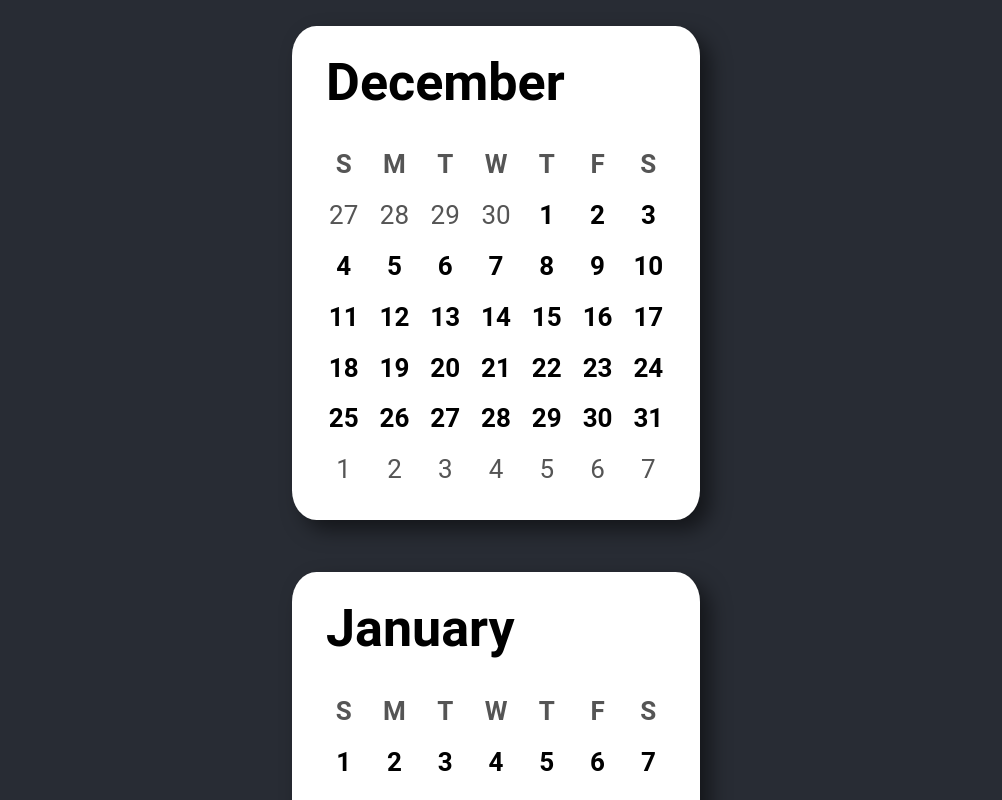
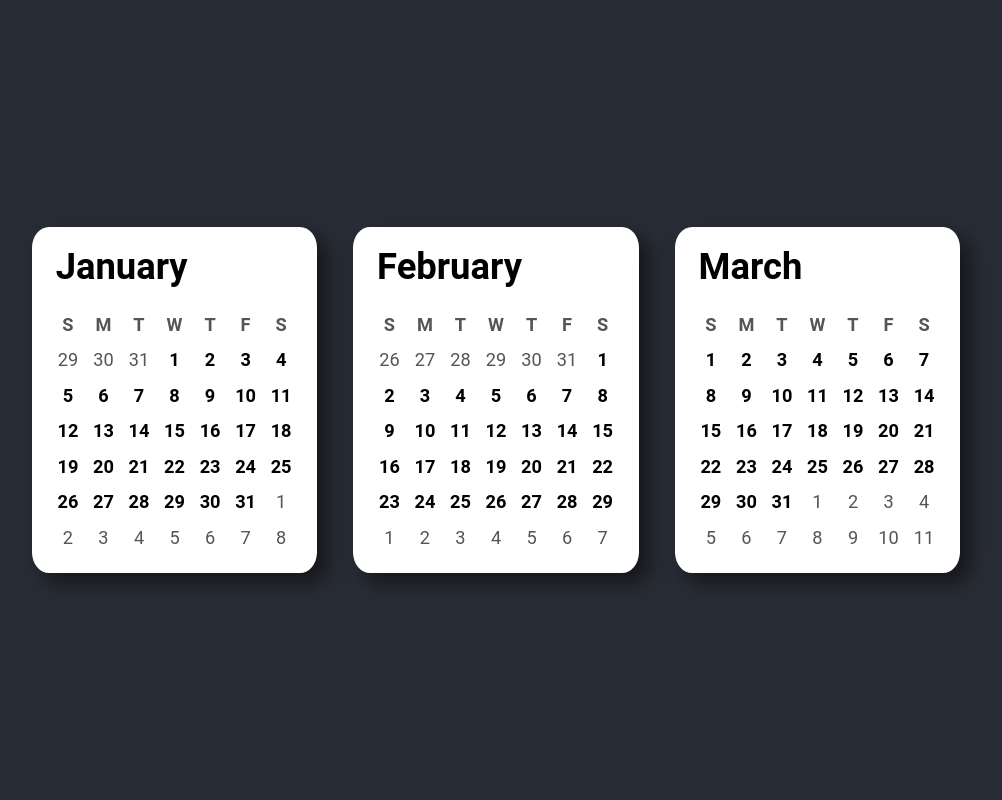
Before and after one commit to joelpeckham/blackoutCalendar, a React (Create React App) app: page / in a window 1280 px wide. Shown: the top 800 px of the page, without its empty margins (144-1146 px from the left). Built offline with nearby package versions, Linux system fonts and the light colour scheme.

Commit message:
started carousel component

```diff
--- a/src/App.js
+++ b/src/App.js
@@ -1,17 +1,27 @@
 // import logo from './logo.svg';
 import './App.css';
-import Calendar from './components/Calendar';
+import CalendarCarousel from './components/CalendarCarousel.tsx';
 import React from 'react';
 
 function App() {
-
+  let dates = [
+    {
+      month: 0,
+      year: 2020,
+    },
+    {
+      month: 1,
+      year: 2020,
+    },
+    {
+      month: 2,
+      year: 2020,
+    },
+  ]
   return (
     <div className="App">
       <header className="App-header">
-        <Calendar className = "Calendar" year={2022} month={11} target={null}/>
-        <Calendar className = "Calendar" year={2023} month={0} target={null}/>
-        <Calendar className = "Calendar" year={2023} month={1} target={20}/>
-        <Calendar className = "Calendar" year={2023} month={2} target={null}/>
+        <CalendarCarousel dates={dates}/>
       </header>
     </div>
   );
--- /dev/null
+++ b/src/components/CalendarCarousel.css
@@ -0,0 +1,7 @@
+.__Calendar_Carousel{
+    display:flex;
+
+}
+.__Carousel_Calendar{
+    font-size: 70%;
+}
--- /dev/null
+++ b/src/components/CalendarCarousel.tsx
@@ -0,0 +1,14 @@
+import Calendar from "./Calendar";
+import './CalendarCarousel.css';
+import React from "react";
+
+function CalendarCarousel(props : any) {
+  let dates : {month:Number, year:Number}[] = props.dates;
+  return (
+    <div className="__Calendar_Carousel">
+      {dates.map((date, index) => (<Calendar key={index} month={date.month} year={date.year} className={"__Carousel_Calendar"} target={undefined}/>))}
+    </div>
+  );
+}
+
+export default CalendarCarousel;
```
